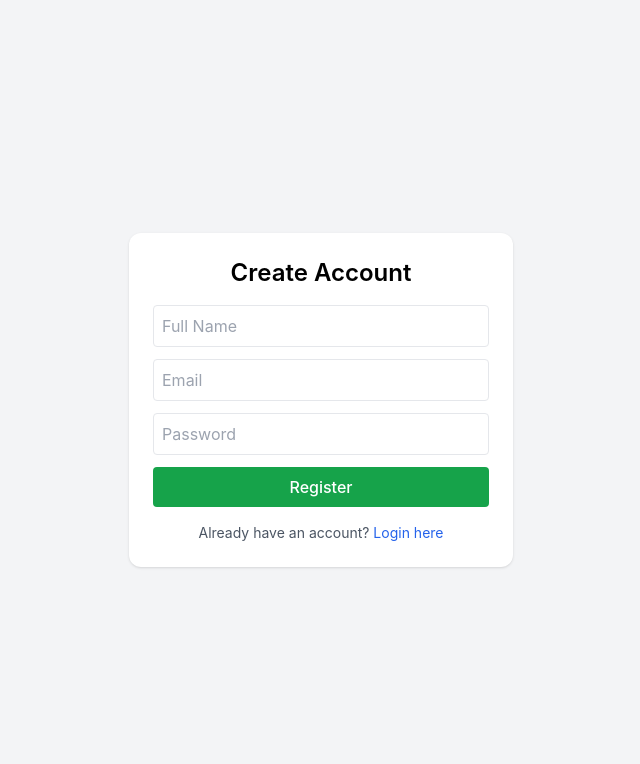
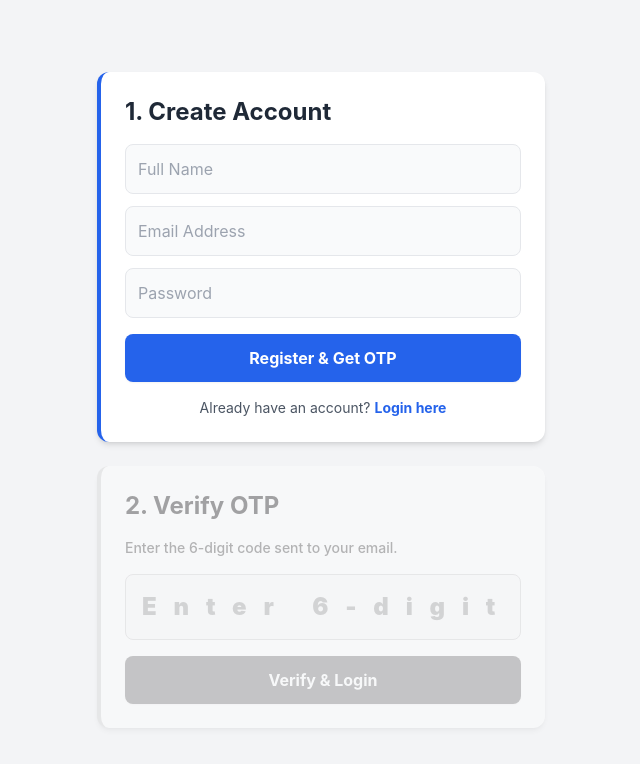
Before and after one commit to vyaparbookin-dev/MONORAPO-ACCOUNTINGAPP-1, a React (Vite) app in the folder apps/desktop/: page /#/register in a window 1280 px wide. Shown: the top 764 px of the page, without its empty margins (319-959 px from the left). Built offline with nearby package versions, Linux system fonts and the light colour scheme; no server answers.

Commit message:
fix(web): resolve vercel build failure by removing native code from web api service

```diff
--- a/apps/desktop/src/screens/Auth/RegisterScreen.jsx
+++ b/apps/desktop/src/screens/Auth/RegisterScreen.jsx
@@ -72,33 +72,43 @@ export default function RegisterScreen() {
   };
 
   return (
-    <div className="flex justify-center items-center min-h-screen bg-gray-100">
-      <div className="bg-white p-6 rounded-xl shadow w-96">
-        {step === 1 ? (
+    <div className="flex justify-center items-center min-h-screen bg-gray-100 py-10 px-4">
+      <div className="w-full max-w-md space-y-6">
+
+        {/* Step 1: Register Box */}
+        <div className={`bg-white p-6 rounded-xl shadow-md transition-all duration-300 ${step === 2 ? 'opacity-50 pointer-events-none grayscale border-l-4 border-gray-400' : 'border-l-4 border-blue-600 scale-100'}`}>
           <form onSubmit={handleRegister}>
-            <h2 className="text-2xl font-semibold mb-4 text-center">Create Account</h2>
-            <input type="text" name="name" placeholder="Full Name" onChange={handleChange} className="border p-2 w-full mb-3 rounded focus:outline-none focus:border-blue-500" required />
-            <input type="email" name="email" placeholder="Email" onChange={handleChange} className="border p-2 w-full mb-3 rounded focus:outline-none focus:border-blue-500" required />
-            <input type="password" name="password" placeholder="Password" onChange={handleChange} className="border p-2 w-full mb-3 rounded focus:outline-none focus:border-blue-500" required />
-            <button disabled={loading} className="bg-green-600 hover:bg-green-700 text-white w-full py-2 rounded disabled:opacity-50 transition font-medium">
-              {loading ? "Registering..." : "Register"}
+            <h2 className="text-2xl font-bold mb-4 text-gray-800">1. Create Account</h2>
+            <input type="text" name="name" placeholder="Full Name" onChange={handleChange} className="border p-3 w-full mb-3 rounded-lg focus:outline-none focus:ring-2 focus:ring-blue-500 bg-gray-50" required />
+            <input type="email" name="email" placeholder="Email Address" onChange={handleChange} className="border p-3 w-full mb-3 rounded-lg focus:outline-none focus:ring-2 focus:ring-blue-500 bg-gray-50" required />
+            <input type="password" name="password" placeholder="Password" onChange={handleChange} className="border p-3 w-full mb-4 rounded-lg focus:outline-none focus:ring-2 focus:ring-blue-500 bg-gray-50" required />
+            <button disabled={loading || step === 2} className="bg-blue-600 hover:bg-blue-700 text-white w-full py-3 rounded-lg transition font-bold shadow-sm">
+              {loading && step === 1 ? "Sending OTP..." : "Register & Get OTP"}
             </button>
-            {msg && <p className={`mt-4 text-center text-sm ${msg.toLowerCase().includes('failed') ? 'text-red-500' : 'text-green-600'}`}>{msg}</p>}
+            {step === 1 && msg && <p className={`mt-3 text-center text-sm font-medium ${msg.toLowerCase().includes('failed') ? 'text-red-500' : 'text-green-600'}`}>{msg}</p>}
+
             <p className="mt-4 text-center text-sm text-gray-600">
-              Already have an account? <Link to="/login" className="text-blue-600 hover:underline">Login here</Link>
+              Already have an account? <Link to="/login" className="text-blue-600 hover:underline font-bold">Login here</Link>
             </p>
           </form>
-        ) : (
+        </div>
+
+        {/* Step 2: OTP Box (Permanent on screen) */}
+        <div className={`bg-white p-6 rounded-xl shadow-md transition-all duration-300 ${step === 1 ? 'opacity-40 pointer-events-none grayscale border-l-4 border-gray-300' : 'border-l-4 border-green-500 shadow-xl scale-[1.02]'}`}>
           <form onSubmit={handleVerifyOtp}>
-            <h2 className="text-2xl font-bold mb-2 text-center text-indigo-600">Verify Email</h2>
-            <p className="text-sm text-center text-gray-600 mb-4">We sent a 6-digit OTP to your email. Enter it below.</p>
-            <input type="text" maxLength="6" placeholder="Enter 6-digit OTP" value={otp} onChange={(e) => setOtp(e.target.value)} className="border border-gray-300 p-3 w-full mb-4 rounded text-center tracking-[0.5em] text-xl font-bold focus:outline-none focus:ring-2 focus:ring-indigo-500" required />
-            <button disabled={loading} className="bg-indigo-600 hover:bg-indigo-700 text-white w-full py-2 rounded disabled:opacity-50 transition font-bold">
-              {loading ? "Verifying..." : "Verify OTP"}
+            <div className="flex items-center justify-between mb-4">
+              <h2 className="text-2xl font-bold text-gray-800">2. Verify OTP</h2>
+              {step === 2 && <span className="bg-green-100 text-green-700 text-xs font-bold px-2 py-1 rounded animate-pulse">OTP Sent!</span>}
+            </div>
+            <p className="text-sm text-gray-600 mb-4 font-medium">Enter the 6-digit code sent to your email.</p>
+            <input type="text" maxLength="6" placeholder="Enter 6-digit OTP" value={otp} onChange={(e) => setOtp(e.target.value)} className="border border-gray-300 p-4 w-full mb-4 rounded-lg text-center tracking-[0.7em] text-2xl font-black focus:outline-none focus:ring-2 focus:ring-green-500 bg-gray-50" required disabled={step === 1} />
+            <button disabled={loading || step === 1} className="bg-green-600 hover:bg-green-700 text-white w-full py-3 rounded-lg transition font-bold shadow-sm">
+              {loading && step === 2 ? "Verifying..." : "Verify & Login"}
             </button>
-            {msg && <p className="mt-4 text-center text-sm text-red-500">{msg}</p>}
+            {step === 2 && msg && <p className="mt-3 text-center text-sm font-medium text-red-500">{msg}</p>}
           </form>
-        )}
+        </div>
+
       </div>
     </div>
   );
```
Also changed, not shown: 2 other files (tests, documents, lock files or other folders).
